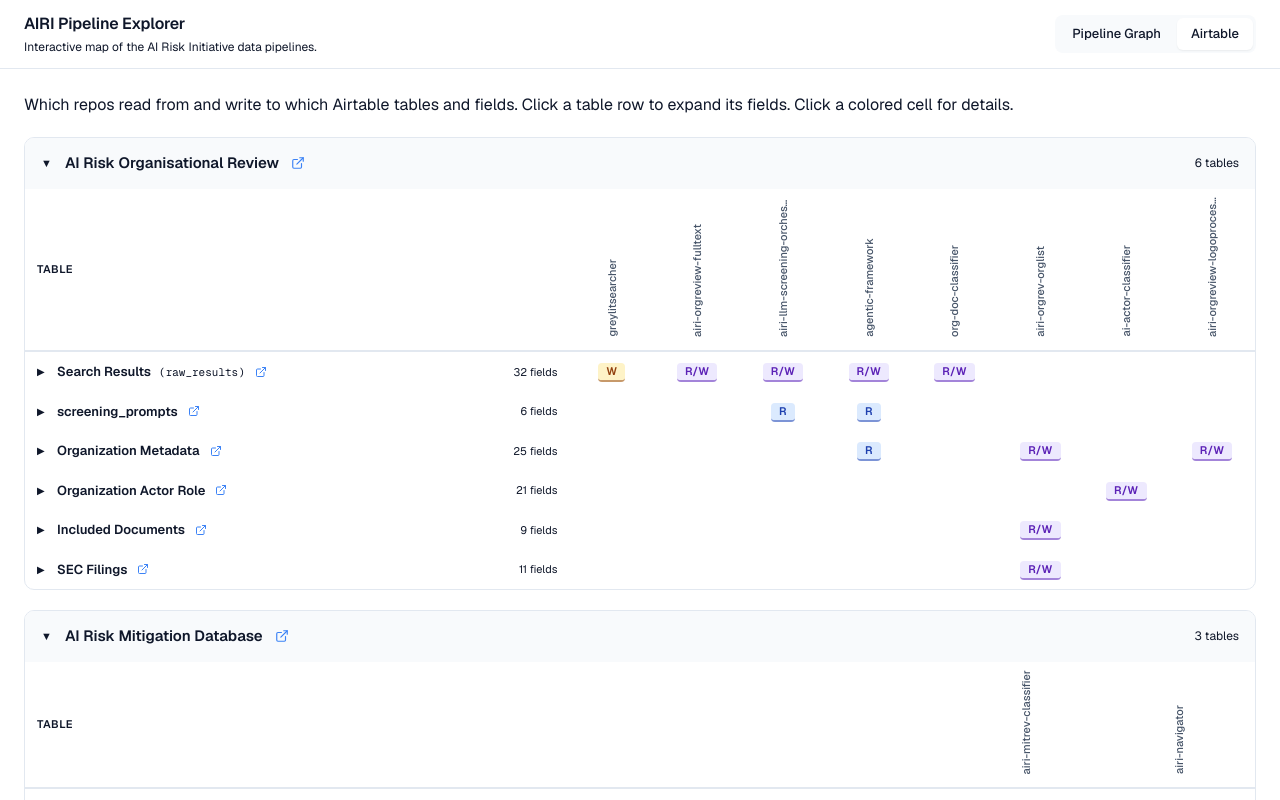
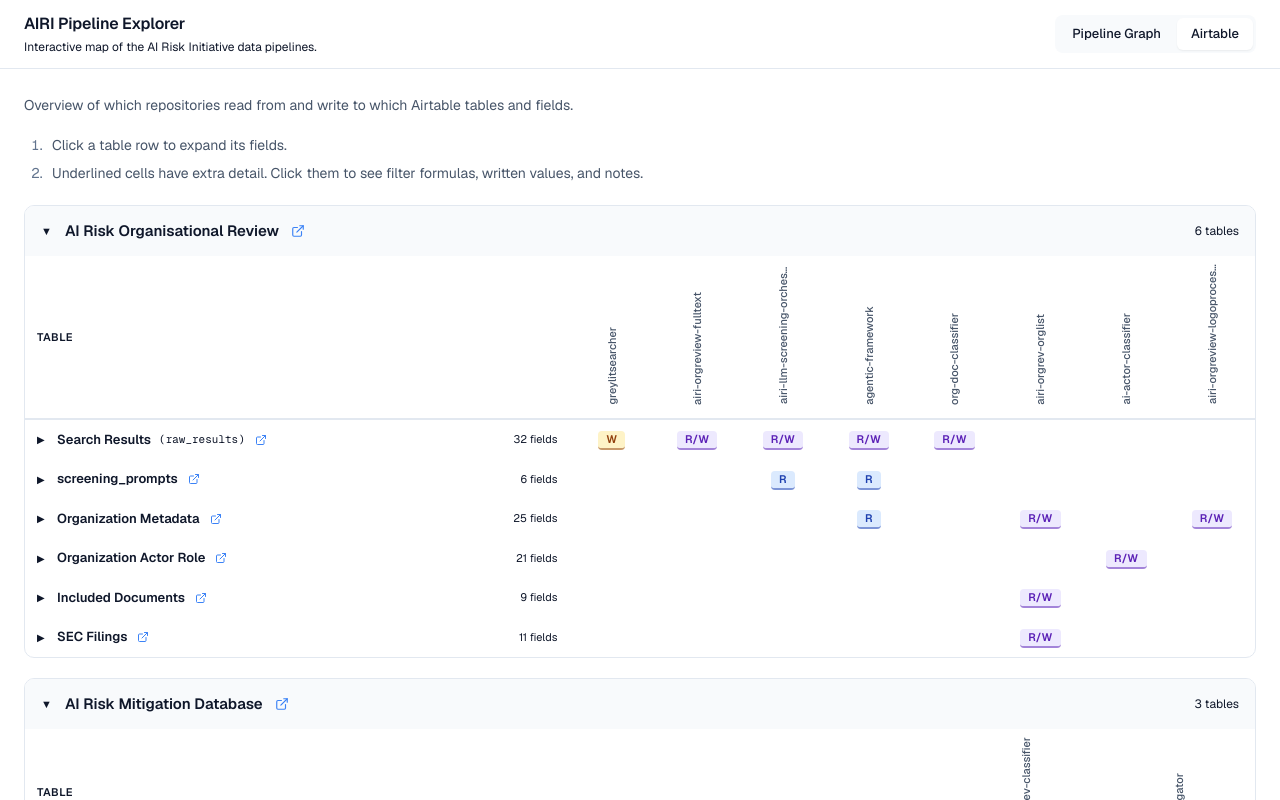
Before and after one commit to MIT-FutureTech/airi-pipelines, a Next.js app in the folder pipeline-explorer/: page /airtable in a window 1280 px wide. Built offline with nearby package versions, Linux system fonts and the light colour scheme.

Commit message:
Update Airtable view description

```diff
--- a/pipeline-explorer/src/airtable/components/AirtableHeatmap.tsx
+++ b/pipeline-explorer/src/airtable/components/AirtableHeatmap.tsx
@@ -11,12 +11,18 @@
 export function AirtableHeatmap({ bases }: AirtableHeatmapProps) {
   return (
     <div className={styles.container}>
-      <div className={styles.intro}>
+      <div className="prose prose-sm max-w-none prose-slate">
         <p>
-          Which repos read from and write to which Airtable tables and fields.
-          Click a table row to expand its fields. Click a colored cell for
-          details.
+          Overview of which repositories read from and write to which Airtable
+          tables and fields.
         </p>
+        <ol>
+          <li>Click a table row to expand its fields.</li>
+          <li>
+            Underlined cells have extra detail. Click them to see filter
+            formulas, written values, and notes.
+          </li>
+        </ol>
       </div>
       <div className={styles.sections}>
         {bases.map((base) => (
```
